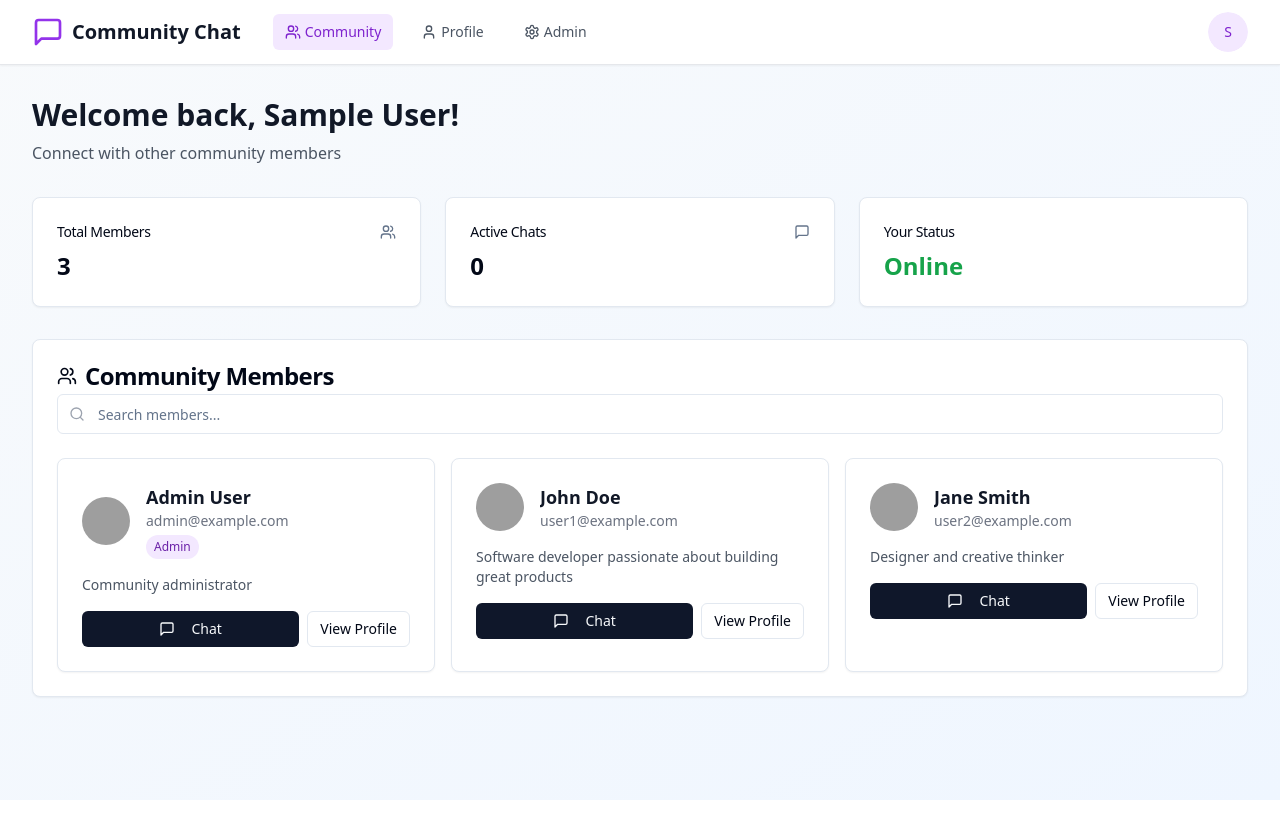
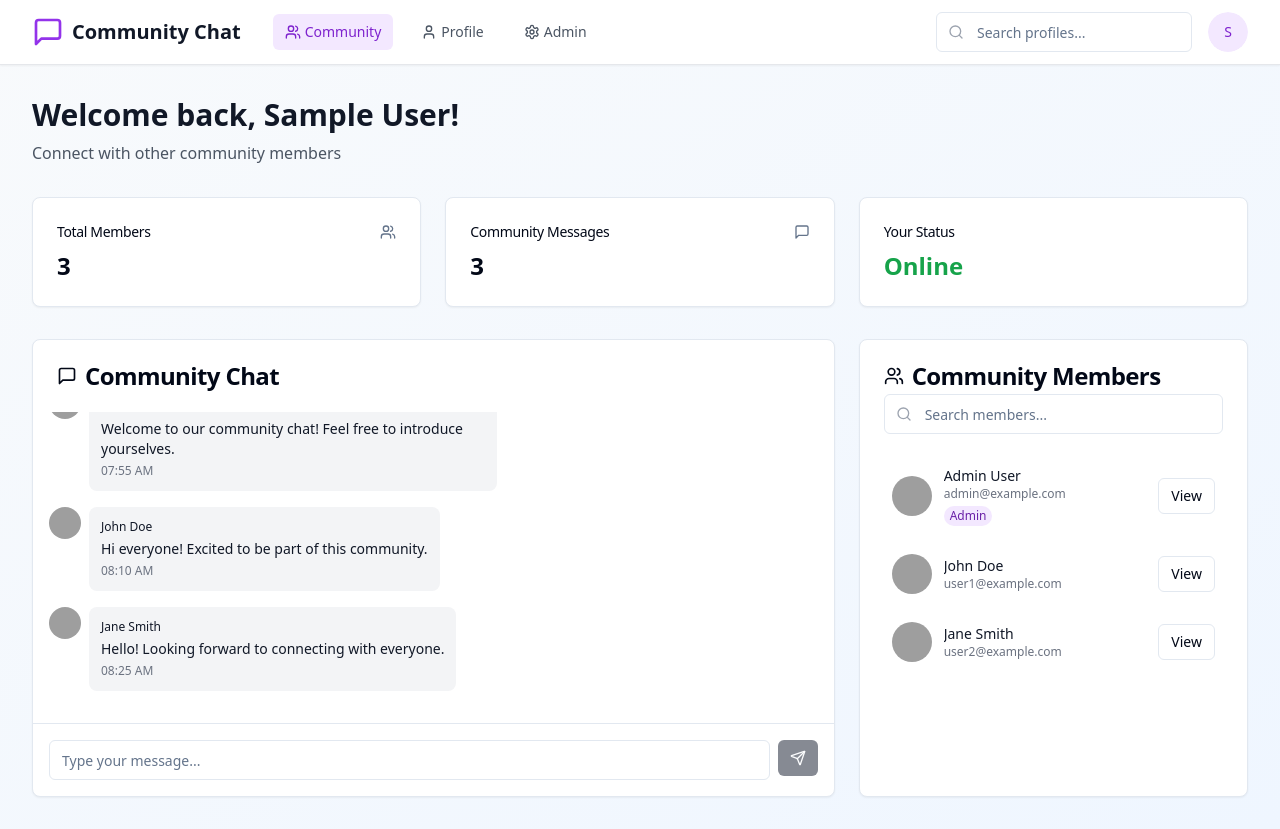
Before and after one commit to prathamjain16/walled-garden-talk, a React (Vite) app: page /dashboard in a window 1280 px wide. Before the commit the page ends 800 px from the top, so only its background shows below. Built offline with nearby package versions, Linux system fonts and the light colour scheme; sample sign-in values are in the browser's storage; grey boxes are pictures that could not be loaded.

Commit message:
Refactor: Implement community chat and profile search
- Removed one-on-one chat functionality.
- Implemented a common chat on the community page.
- Added profile search functionality to the navbar.

```diff
--- a/src/App.tsx
+++ b/src/App.tsx
@@ -8,7 +8,6 @@ import { AuthProvider, useAuth } from "./contexts/AuthContext";
 import LoginPage from "./pages/LoginPage";
 import Dashboard from "./pages/Dashboard";
 import ProfilePage from "./pages/ProfilePage";
-import ChatPage from "./pages/ChatPage";
 import AdminPage from "./pages/AdminPage";
 import NotFound from "./pages/NotFound";
 import Navbar from "./components/Navbar";
@@ -39,7 +38,6 @@ const AppContent = () => {
         <Route path="/login" element={user ? <Navigate to="/dashboard" /> : <LoginPage />} />
         <Route path="/dashboard" element={<ProtectedRoute><Dashboard /></ProtectedRoute>} />
         <Route path="/profile/:userId?" element={<ProtectedRoute><ProfilePage /></ProtectedRoute>} />
-        <Route path="/chat/:userId" element={<ProtectedRoute><ChatPage /></ProtectedRoute>} />
         <Route path="/admin" element={<ProtectedRoute><AdminPage /></ProtectedRoute>} />
         <Route path="/" element={<Navigate to="/dashboard" />} />
         <Route path="*" element={<NotFound />} />
--- a/src/components/Navbar.tsx
+++ b/src/components/Navbar.tsx
@@ -1,8 +1,9 @@
 
 import { useState } from 'react';
 import { Link, useLocation, useNavigate } from 'react-router-dom';
-import { useAuth } from '../contexts/AuthContext';
+import { useAuth, MOCK_USERS } from '../contexts/AuthContext';
 import { Button } from '@/components/ui/button';
+import { Input } from '@/components/ui/input';
 import {
   DropdownMenu,
   DropdownMenuContent,
@@ -11,17 +12,36 @@ import {
   DropdownMenuTrigger,
 } from '@/components/ui/dropdown-menu';
 import { Avatar, AvatarFallback, AvatarImage } from '@/components/ui/avatar';
-import { MessageSquare, Users, Settings, LogOut, User } from 'lucide-react';
+import { MessageSquare, Users, Settings, LogOut, User, Search } from 'lucide-react';
 
 const Navbar = () => {
   const { user, logout } = useAuth();
   const location = useLocation();
   const navigate = useNavigate();
+  const [searchTerm, setSearchTerm] = useState('');
+  const [showSearchResults, setShowSearchResults] = useState(false);
 
   const handleLogout = () => {
     logout();
     navigate('/login');
   };
+
+  const handleSearch = (e: React.FormEvent) => {
+    e.preventDefault();
+    if (searchTerm.trim()) {
+      // Navigate to dashboard with search parameter
+      navigate(`/dashboard?search=${encodeURIComponent(searchTerm)}`);
+      setShowSearchResults(false);
+      setSearchTerm('');
+    }
+  };
+
+  const filteredUsers = MOCK_USERS.filter(u =>
+    u.id !== user?.id &&
+    searchTerm.length > 0 &&
+    (u.name.toLowerCase().includes(searchTerm.toLowerCase()) ||
+     u.email.toLowerCase().includes(searchTerm.toLowerCase()))
+  ).slice(0, 5);
 
   const navItems = [
     { path: '/dashboard', label: 'Community', icon: Users },
@@ -57,7 +77,52 @@ const Navbar = () => {
             </div>
           </div>
 
-          <div className="flex items-center">
+          <div className="flex items-center space-x-4">
+            {/* Search Bar */}
+            <div className="relative">
+              <form onSubmit={handleSearch} className="relative">
+                <Search className="absolute left-3 top-1/2 transform -translate-y-1/2 text-gray-400 h-4 w-4" />
+                <Input
+                  placeholder="Search profiles..."
+                  value={searchTerm}
+                  onChange={(e) => {
+                    setSearchTerm(e.target.value);
+                    setShowSearchResults(e.target.value.length > 0);
+                  }}
+                  onFocus={() => setShowSearchResults(searchTerm.length > 0)}
+                  onBlur={() => setTimeout(() => setShowSearchResults(false), 200)}
+                  className="pl-10 w-64"
+                />
+              </form>
+
+              {showSearchResults && filteredUsers.length > 0 && (
+                <div className="absolute top-full left-0 right-0 bg-white border border-gray-200 rounded-md shadow-lg z-50 mt-1">
+                  {filteredUsers.map((member) => (
+                    <button
+                      key={member.id}
+                      onClick={() => {
+                        navigate(`/profile/${member.id}`);
+                        setShowSearchResults(false);
+                        setSearchTerm('');
+                      }}
+                      className="w-full flex items-center space-x-3 px-4 py-3 hover:bg-gray-50 text-left"
+                    >
+                      <Avatar className="h-8 w-8">
+                        <AvatarImage src={member.avatar} alt={member.name} />
+                        <AvatarFallback className="bg-purple-100 text-purple-700">
+                          {member.name.charAt(0)}
+                        </AvatarFallback>
+                      </Avatar>
+                      <div>
+                        <p className="font-medium text-gray-900">{member.name}</p>
+                        <p className="text-sm text-gray-500">{member.email}</p>
+                      </div>
+                    </button>
+                  ))}
+                </div>
+              )}
+            </div>
+
             <DropdownMenu>
               <DropdownMenuTrigger asChild>
                 <Button variant="ghost" className="relative h-10 w-10 rounded-full">
--- a/src/pages/Dashboard.tsx
+++ b/src/pages/Dashboard.tsx
@@ -1,16 +1,89 @@
 
-import { useState } from 'react';
-import { Link } from 'react-router-dom';
+import { useState, useRef, useEffect } from 'react';
+import { Link, useSearchParams } from 'react-router-dom';
 import { useAuth, MOCK_USERS } from '../contexts/AuthContext';
 import { Card, CardContent, CardHeader, CardTitle } from '@/components/ui/card';
 import { Avatar, AvatarFallback, AvatarImage } from '@/components/ui/avatar';
 import { Button } from '@/components/ui/button';
 import { Input } from '@/components/ui/input';
-import { MessageSquare, Users, Search } from 'lucide-react';
+import { MessageSquare, Users, Search, Send } from 'lucide-react';
+
+interface Message {
+  id: string;
+  senderId: string;
+  content: string;
+  timestamp: Date;
+  senderName: string;
+  senderAvatar?: string;
+}
 
 const Dashboard = () => {
   const { user } = useAuth();
-  const [searchTerm, setSearchTerm] = useState('');
+  const [searchParams] = useSearchParams();
+  const [searchTerm, setSearchTerm] = useState(searchParams.get('search') || '');
+  const [messages, setMessages] = useState<Message[]>([]);
+  const [newMessage, setNewMessage] = useState('');
+  const messagesEndRef = useRef<HTMLDivElement>(null);
+
+  // Mock initial community messages
+  useEffect(() => {
+    const mockMessages: Message[] = [
+      {
+        id: '1',
+        senderId: '1',
+        content: 'Welcome to our community chat! Feel free to introduce yourselves.',
+        timestamp: new Date(Date.now() - 1000 * 60 * 60),
+        senderName: 'Admin User',
+        senderAvatar: 'https://images.unsplash.com/photo-1472099645785-5658abf4ff4e?w=150&h=150&fit=crop&crop=face'
+      },
+      {
+        id: '2',
+        senderId: '2',
+        content: 'Hi everyone! Excited to be part of this community.',
+        timestamp: new Date(Date.now() - 1000 * 60 * 45),
+        senderName: 'John Doe',
+        senderAvatar: 'https://images.unsplash.com/photo-1507003211169-0a1dd7228f2d?w=150&h=150&fit=crop&crop=face'
+      },
+      {
+        id: '3',
+        senderId: '3',
+        content: 'Hello! Looking forward to connecting with everyone.',
+        timestamp: new Date(Date.now() - 1000 * 60 * 30),
+        senderName: 'Jane Smith',
+        senderAvatar: 'https://images.unsplash.com/photo-1494790108755-2616b612b5c1?w=150&h=150&fit=crop&crop=face'
+      }
+    ];
+    setMessages(mockMessages);
+  }, []);
+
+  const scrollToBottom = () => {
+    messagesEndRef.current?.scrollIntoView({ behavior: 'smooth' });
+  };
+
+  useEffect(() => {
+    scrollToBottom();
+  }, [messages]);
+
+  const handleSendMessage = (e: React.FormEvent) => {
+    e.preventDefault();
+    if (!newMessage.trim() || !user) return;
+
+    const message: Message = {
+      id: Date.now().toString(),
+      senderId: user.id,
+      content: newMessage,
+      timestamp: new Date(),
+      senderName: user.name,
+      senderAvatar: user.avatar
+    };
+
+    setMessages(prev => [...prev, message]);
+    setNewMessage('');
+  };
+
+  const formatTime = (timestamp: Date) => {
+    return timestamp.toLocaleTimeString([], { hour: '2-digit', minute: '2-digit' });
+  };
 
   const otherUsers = MOCK_USERS.filter(u => u.id !== user?.id);
   const filteredUsers = otherUsers.filter(u =>
@@ -40,11 +113,11 @@ const Dashboard = () => {
 
         <Card>
           <CardHeader className="flex flex-row items-center justify-between space-y-0 pb-2">
-            <CardTitle className="text-sm font-medium">Active Chats</CardTitle>
+            <CardTitle className="text-sm font-medium">Community Messages</CardTitle>
             <MessageSquare className="h-4 w-4 text-muted-foreground" />
           </CardHeader>
           <CardContent>
-            <div className="text-2xl font-bold">0</div>
+            <div className="text-2xl font-bold">{messages.length}</div>
           </CardContent>
         </Card>
 
@@ -58,6 +131,65 @@ const Dashboard = () => {
         </Card>
       </div>
 
+      <div className="grid grid-cols-1 lg:grid-cols-3 gap-6">
+        {/* Community Chat */}
+        <Card className="lg:col-span-2">
+          <CardHeader>
+            <CardTitle className="flex items-center gap-2">
+              <MessageSquare className="h-5 w-5" />
+              Community Chat
+            </CardTitle>
+          </CardHeader>
+          <CardContent className="p-0">
+            <div className="h-96 flex flex-col">
+              <div className="flex-1 overflow-y-auto p-4 space-y-4">
+                {messages.map((message) => {
+                  const isOwnMessage = message.senderId === user?.id;
+
+                  return (
+                    <div
+                      key={message.id}
+                      className={`flex ${isOwnMessage ? 'justify-end' : 'justify-start'}`}
+                    >
+                      <div className={`flex space-x-2 max-w-xs lg:max-w-md ${isOwnMessage ? 'flex-row-reverse space-x-reverse' : ''}`}>
+                        <Avatar className="h-8 w-8 flex-shrink-0">
+                          <AvatarImage src={message.senderAvatar} alt={message.senderName} />
+                          <AvatarFallback className="bg-purple-100 text-purple-700 text-xs">
+                            {message.senderName.charAt(0)}
+                          </AvatarFallback>
+                        </Avatar>
+                        <div className={`rounded-lg p-3 ${isOwnMessage ? 'bg-purple-600 text-white' : 'bg-gray-100 text-gray-900'}`}>
+                          <p className="text-xs font-medium mb-1">{message.senderName}</p>
+                          <p className="text-sm">{message.content}</p>
+                          <p className={`text-xs mt-1 ${isOwnMessage ? 'text-purple-200' : 'text-gray-500'}`}>
+                            {formatTime(message.timestamp)}
+                          </p>
+                        </div>
+                      </div>
+                    </div>
+                  );
+                })}
+                <div ref={messagesEndRef} />
+              </div>
+
+              <div className="border-t p-4">
+                <form onSubmit={handleSendMessage} className="flex space-x-2">
+                  <Input
+                    placeholder="Type your message..."
+                    value={newMessage}
+                    onChange={(e) => setNewMessage(e.target.value)}
+                    className="flex-1"
+                  />
+                  <Button type="submit" size="sm" disabled={!newMessage.trim()}>
+                    <Send className="h-4 w-4" />
+                  </Button>
+                </form>
+              </div>
+            </div>
+          </CardContent>
+        </Card>
+
+        {/* Community Members */}
         <Card>
           <CardHeader>
             <CardTitle className="flex items-center gap-2">
@@ -75,60 +207,44 @@ const Dashboard = () => {
             </div>
           </CardHeader>
           <CardContent>
-          <div className="grid grid-cols-1 md:grid-cols-2 lg:grid-cols-3 gap-4">
+            <div className="space-y-3 max-h-96 overflow-y-auto">
               {filteredUsers.map((member) => (
-              <Card key={member.id} className="hover:shadow-md transition-shadow">
-                <CardContent className="p-6">
-                  <div className="flex items-center space-x-4 mb-4">
-                    <Avatar className="h-12 w-12">
+                <div key={member.id} className="flex items-center space-x-3 p-2 rounded-lg hover:bg-gray-50">
+                  <Avatar className="h-10 w-10">
                     <AvatarImage src={member.avatar} alt={member.name} />
                     <AvatarFallback className="bg-purple-100 text-purple-700">
                       {member.name.charAt(0)}
                     </AvatarFallback>
                   </Avatar>
                   <div className="flex-1 min-w-0">
-                      <h3 className="text-lg font-semibold text-gray-900 truncate">
+                    <p className="text-sm font-medium text-gray-900 truncate">
                       {member.name}
-                      </h3>
-                      <p className="text-sm text-gray-500 truncate">{member.email}</p>
+                    </p>
+                    <p className="text-xs text-gray-500 truncate">{member.email}</p>
                     {member.isAdmin && (
-                        <span className="inline-flex items-center px-2 py-1 rounded-full text-xs font-medium bg-purple-100 text-purple-800 mt-1">
+                      <span className="inline-flex items-center px-1.5 py-0.5 rounded-full text-xs font-medium bg-purple-100 text-purple-800">
                         Admin
                       </span>
                     )}
                   </div>
-                  </div>
-
-                  {member.bio && (
-                    <p className="text-gray-600 text-sm mb-4 line-clamp-2">{member.bio}</p>
-                  )}
-
-                  <div className="flex space-x-2">
-                    <Button asChild size="sm" className="flex-1">
-                      <Link to={`/chat/${member.id}`}>
-                        <MessageSquare className="h-4 w-4 mr-2" />
-                        Chat
-                      </Link>
-                    </Button>
                   <Button asChild variant="outline" size="sm">
                     <Link to={`/profile/${member.id}`}>
-                        View Profile
+                      View
                     </Link>
                   </Button>
                 </div>
-                </CardContent>
-              </Card>
               ))}
             </div>
 
             {filteredUsers.length === 0 && searchTerm && (
-            <div className="text-center py-8">
+              <div className="text-center py-4">
                 <p className="text-gray-500">No members found matching "{searchTerm}"</p>
               </div>
             )}
           </CardContent>
         </Card>
       </div>
+    </div>
   );
 };
 
```
Lines whose indentation alone changed are shown as unchanged.
